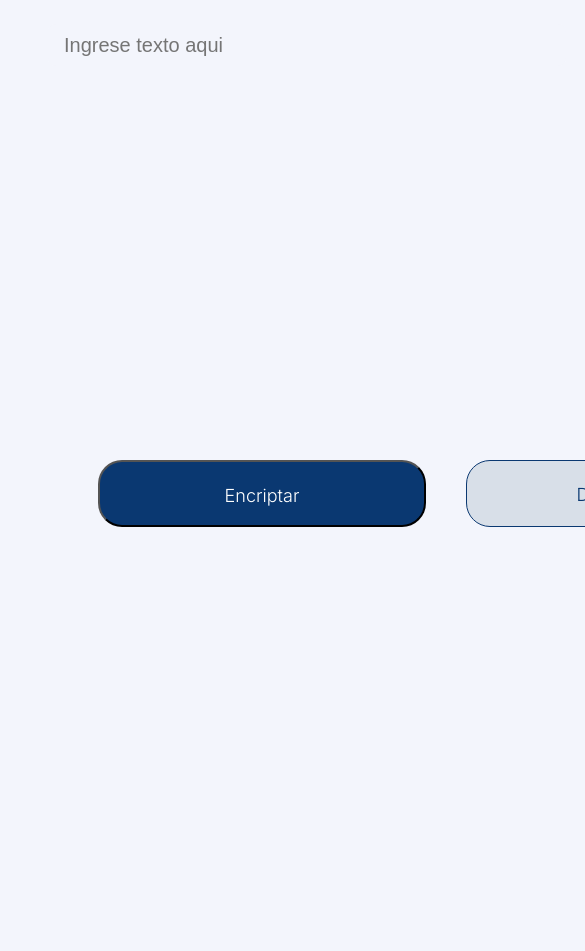
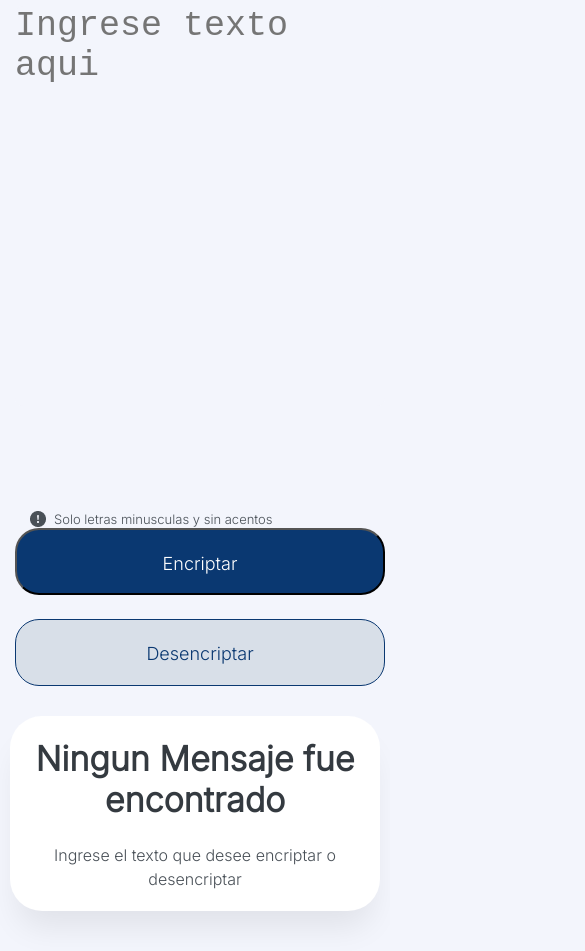
Before and after one commit to Sirenoman/EncriptadorJs, a plain HTML site: page Index.html in a window 390 px wide. Shown: the part 104-1055 px from the top of the page, 585 px wide, since content can reach past the window. Drawn offline with Linux system fonts and the light colour scheme.

Commit message:
Agregado de css y animacion a pagina

```diff
--- a/Index.html
+++ b/Index.html
@@ -12,17 +12,30 @@
         <div class="MainContainer">
             <div class="InputContainer">
                 <img src="./src/A_Vector.png" id="logo" alt="Logo">
-                <input type="text" name="encrypter" id="encrypter" placeholder="Ingrese texto aqui">
-                <img src="./src/Exclamacion_Vector.png" alt="excl">
-                <p>Solo letras minusculas y sin acentos</p>
+                <textarea name="encrypter" id="encrypter" cols="30" rows="30"  placeholder="Ingrese texto aqui"></textarea>
+
+                <div class="textButton">
+                    <img src="./src/Exclamacion_Vector.png" alt="excl">
+                    <p>Solo letras minusculas y sin acentos</p>
+                </div>
                 <div class="Buttons">
-                    <button id="encryp">Encriptar</button>
-                    <button id="deencryp">Desencriptar</button>
+                    <button id="encryp" onclick="DisplayBg()">Encriptar</button>
+                    <button id="deencryp" onclick="DisplayBg()">Desencriptar</button>
                 </div>
             </div>
             <div class="EncriptedContainer">
+                <div id="divEncripted" style="display: none;">
+                    <p id="encriptedText"></p>
+                    <button type="button" onclick="CopyText()"> Copiar </button>
+                </div>
+                <div id="divNotfound">
+                    <img src="./src/Muñeco.png" alt="munheco">
+                    <h1>Ningun Mensaje fue encontrado</h1>
+                    <p>Ingrese el texto que desee encriptar o desencriptar</p>
+                </div>
             </div>
         </div>
     </main>
 </body>
+<script src="./Script/Encrypter.js"></script>
 </html>
--- /dev/null
+++ b/Script/Encrypter.js
@@ -0,0 +1,26 @@
+// Variables a utilizar
+
+
+// Funcion para mostrar texto encriptado y eliminar imagen de fondo
+function DisplayBg() {
+    if (document.getElementById("encrypter").value) {
+        document.getElementById("divNotfound").style.display = "none";
+
+        var valueInput = document.getElementById("encrypter").value;
+        document.getElementById("encriptedText").innerHTML = valueInput;
+        document.getElementById("divEncripted").style.display = "block";
+        console.log(valueInput);
+    }
+}
+
+// funcion para copiar texto
+function CopyText() {
+    var content = document.getElementById('encriptedText').innerHTML;
+    navigator.clipboard.writeText(content)
+        .then(() => {
+        console.log("Texto Copiado")
+    })
+        .catch(err => {
+        console.log('Error: ', err);
+    })
+}
--- a/Style/style.css
+++ b/Style/style.css
@@ -5,8 +5,8 @@
 
 body{
     position: relative;
-    width: 1440px;
-    height: 1024px;
+    width: 1080px;
+    height: 100%;
 
     /* Light blue/light-blue-100 */
 
@@ -18,47 +18,73 @@ body{
     height: 100%;
     display: flex;
     flex-direction: row;
-    align-items: center;
 }
 
 .InputContainer>#logo{
+    display: flex;
+    width: 30px;
     position: absolute;
-    width: 40px;
-    height: 40px;
-    left: 40px;
+    height: 30px;
     top: 40px;
-
-    /* Auto layout */
-    display: flex;
-    flex-direction: column;
-    align-items: flex-start;
     padding: 0px;
     gap: 40px;
+    left: 40px;
 }
 
-.InputContainer input{
-    position: absolute;
-    width: 500px;
-    height: 40px;
-    left: 40px;
-    top: 120px;
+.InputContainer textarea{
+
+    width: 660px;
+    height: 400px;
+    resize: none;
+
     /* Rectangle */
     background: #F3F5FC;
     border-radius: 8px;
     border: none;
     outline: none;
     padding-left: 16px;
-    font-size: 20px;
+    font-size: 35px;
     font-weight: 500;
     color: #0A3871;
+
+    margin: 168px 20px 0 120px;
+}
+
+.textButton{
+    /* Frame 1 */
+    /* Auto layout */
+    display: flex;
+    flex-direction: row;
+    align-items: center;
+    padding: 0px;
+    gap: 8px;
+
+    width: 299px;
+    height: 18px;
+
+    margin-left: 120px;
+}
+
+.textButton p{
+    /* Texto */
+    font-family: 'Inter';
+    font-style: normal;
+    font-weight: 300;
+    font-size: 13px;
+    /* identical to box height, or 129% */
+    color: #495057;
 }
 
 .Buttons{
     display: flex;
     flex-direction: row;
     align-items: flex-start;
-    margin-top: 500px;
-    margin-left: 90px;
+    padding: 0px;
+    gap: 24px;
+
+    margin-left: 120px;
+
+    justify-content: space-between;
 }
 
 .Buttons button#encryp{
@@ -69,8 +95,6 @@ body{
 
     width: 328px;
     height: 67px;
-
-    margin-right: 40px;
 
     /* Dark blue/dark-blue-300 */
     background: #0A3871;
@@ -88,6 +112,14 @@ body{
     font-size: 18px;
     line-height: 19px;
     text-align: center;
+
+    cursor: pointer;
+    transition: .6s ease;
+
+}
+button#encryp:hover {
+    background: darken(#0A3871,7%);
+    transform: scale(1.1);
 }
 
 .Buttons button#deencryp{
@@ -122,15 +154,21 @@ body{
     font-size: 18px;
     line-height: 19px;
     text-align: center;
+
+    cursor: pointer;
+    transition: .6s ease;
+
+}
+button#deencryp:hover {
+    background: #c0d1e8;
+    transform: scale(1.1);
 }
 
 .EncriptedContainer{
     /* Rectangle */
-    position: absolute;
     width: 400px;
-    height: 90%;
-    left: 900px;
-    top: 40px;
+
+    margin: 10px 60px;
     /* White */
     background: #FFFFFF;
     /* shadow */
@@ -138,3 +176,197 @@ body{
     border-radius: 32px;
 
 }
+
+.EncriptedContainer button{
+    box-sizing: border-box;
+
+    /* Auto layout */
+    padding: 24px;
+    gap: 8px;
+
+
+    width: 336px;
+    height: 67px;
+    margin: 0 40px;
+    bottom: 30px;
+
+    /* Dark blue/dark-blue-300 */
+    border: 1px solid #0A3871;
+    border-radius: 24px;
+    /* Text Style*/
+    font-family: 'Inter';
+    font-style: normal;
+    font-weight: 400;
+    font-size: 18px;
+    line-height: 19px;
+    text-align: center;
+
+    /* Dark blue/dark-blue-300 */
+    color: #0A3871;
+
+    /* Inside auto layout */
+    flex: none;
+    order: 1;
+    flex-grow: 0;
+
+    cursor: pointer;
+    transition: .6s ease;
+
+}
+.EncriptedContainer button:hover {
+    background: #c0d1e8;
+    transform: scale(1.05);
+}
+
+#encriptedText{
+    font-family: 'Inter';
+    font-style: normal;
+    text-align: center;
+    font-weight: 700;
+    font-size: 18px;
+    line-height: 150%;
+    /* or 36px */
+    /* Gray/gray-400 */
+    color: #495057;
+
+    margin-left: 5px;
+    margin-right: 5px;
+}
+
+#divNotfound{
+
+    /* width: 336px; */
+    /* height: 304px; */
+    margin: 100px 10px;
+
+}
+
+#divNotfound h1{
+    font-family: 'Inter';
+    font-style: normal;
+    font-weight: 700;
+    font-size: 34px;
+    line-height: 120%;
+    /* or 29px */
+    text-align: center;
+
+    /* Gray/gray-500 */
+    color: #343A40;
+
+    /* Inside auto layout */
+    flex: none;
+    order: 0;
+    align-self: stretch;
+    flex-grow: 0;
+}
+
+#divNotfound p{
+
+    font-family: 'Inter';
+    font-style: normal;
+    font-weight: 400;
+    font-size: 16px;
+    line-height: 150%;
+    /* or 24px */
+    text-align: center;
+    /* Gray/gray-400 */
+    color: #495057;
+
+    /* Inside auto layout */
+    flex: none;
+    order: 1;
+    align-self: stretch;
+    flex-grow: 0;
+}
+
+/* APARTADO RESPONSIVE
+    - Tablet 768 x 564
+    - Mobile 375 x 564
+*/
+
+@media screen and (max-width: 768px){
+    body{
+        width: auto;
+        height: auto;
+        margin: 10px 10px;
+    }
+    .MainContainer{
+        flex-direction: column;
+    }
+    .InputContainer textarea{
+        width: 600px;
+        height: 300px;
+        margin: 100px 70px;
+    }
+    .textButton{
+        margin-left: 20px
+    }
+    .Buttons{
+        margin-left: 10px;
+        justify-content: normal;
+    }
+    .Buttons button#encryp{
+        margin-right: 50px;
+    }
+    .EncriptedContainer{
+        width: 700px;
+        margin: 30px 20px;
+    }
+    .EncriptedContainer button{
+        margin: 0 182px;
+    }
+    #divNotfound{
+        margin: 20px 20px;
+    }
+    #divNotfound img{
+        display: none;
+    }
+}
+
+@media screen and (max-width: 425px){
+    body{
+        width: auto;
+        height: auto;
+        margin: 10px 10px;
+    }
+    .MainContainer{
+        flex-direction: column;
+    }
+    .InputContainer textarea{
+        width: 100%;
+        height: 400px;
+        margin: 100px 5px;
+        padding: 0;
+    }
+    .textButton{
+        margin-left: 20px
+    }
+    .Buttons{
+        margin-left: 0px;
+        justify-content: normal;
+        display: flex;
+        flex-direction: column;
+    }
+    .Buttons button#encryp{
+        margin: 0px 5px;
+        width: 100%;
+    }
+    .Buttons button#deencryp{
+        margin: 0px 5px;
+        width: 100%;
+    }
+    .EncriptedContainer{
+        width: 100%;
+        margin: 30px 0px;
+    }
+    .EncriptedContainer button{
+        margin: 0 30px;
+        width: 80%;
+    }
+    #divNotfound{
+        margin: 20px 20px;
+    }
+    #divNotfound img{
+        display: none;
+    }
+}
```
Also changed, not shown: src/Frame 5.png (added).
